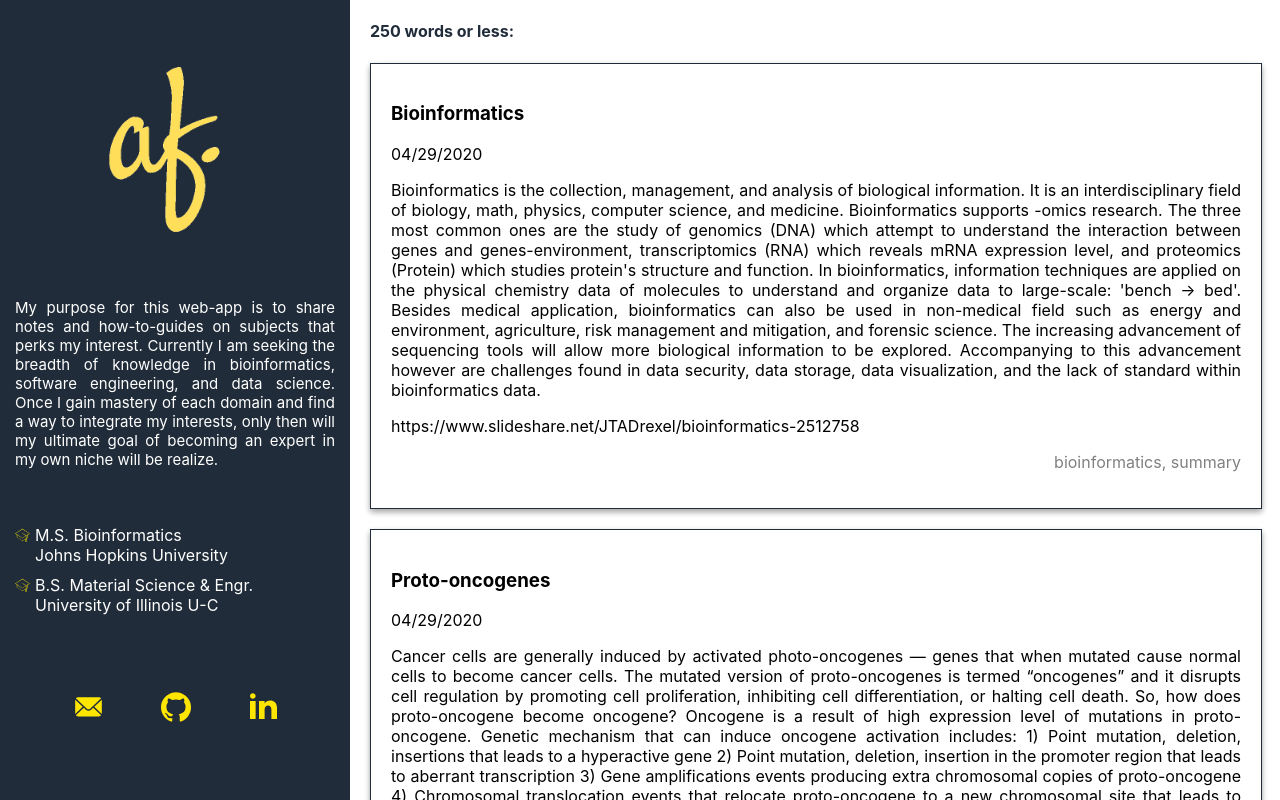
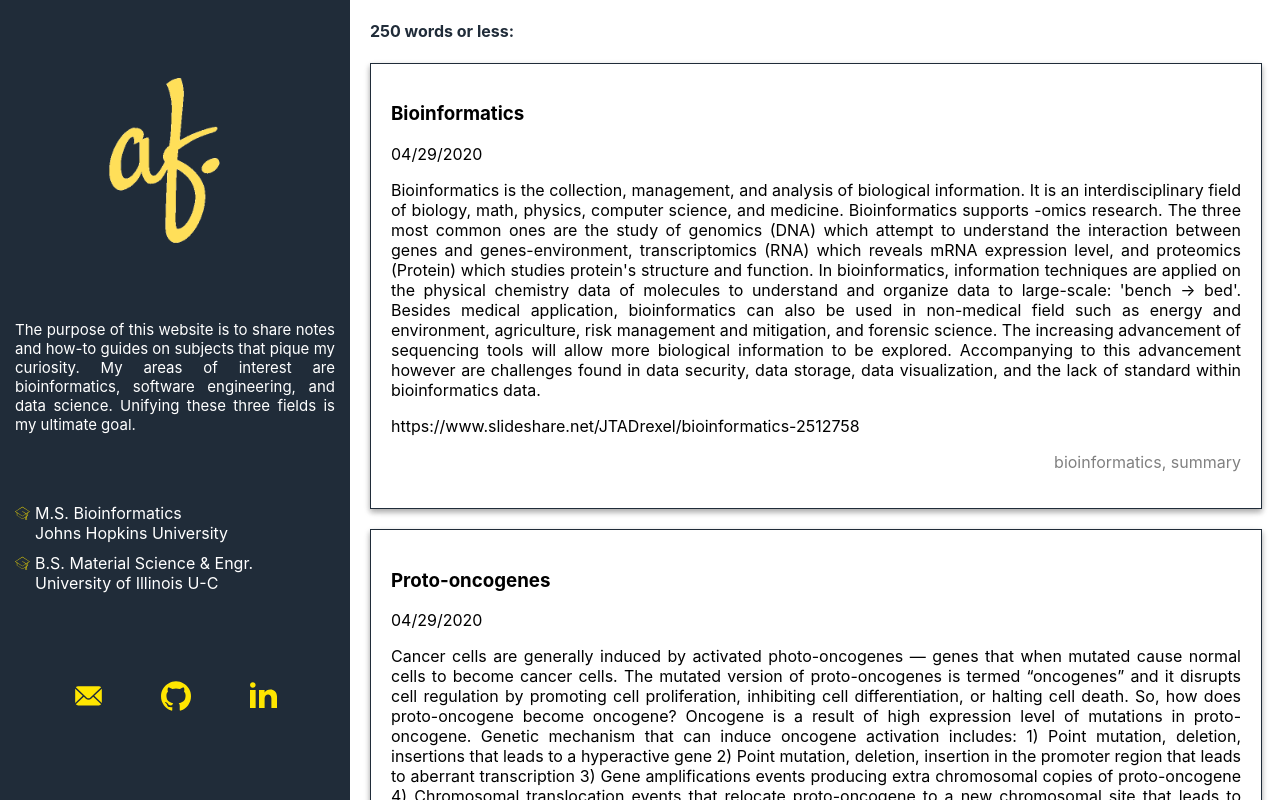
Before and after one commit to alanaalfeche/personal-website, a React (Create React App) app: page / in a window 1280 px wide. Built offline with nearby package versions, Linux system fonts and the light colour scheme.

Commit message:
Update sidebar text

```diff
--- a/src/components/Sidebar/Sidebar.js
+++ b/src/components/Sidebar/Sidebar.js
@@ -30,7 +30,7 @@ class Sidebar extends React.Component {
                     <Logo />
                 </div>
                 <Text>
-                My purpose for this web-app is to share notes and how-to-guides on subjects that perks my interest. Currently I am seeking the breadth of knowledge in bioinformatics, software engineering, and data science. Once I gain mastery of each domain and find a way to integrate my interests, only then will my ultimate goal of becoming an expert in my own niche will be realize.
+                The purpose of this website is to share notes and how-to guides on subjects that pique my curiosity. My areas of interest are bioinformatics, software engineering, and data science. Unifying these three fields is my ultimate goal.
                 </Text>
                 <div>
                     <School
```
